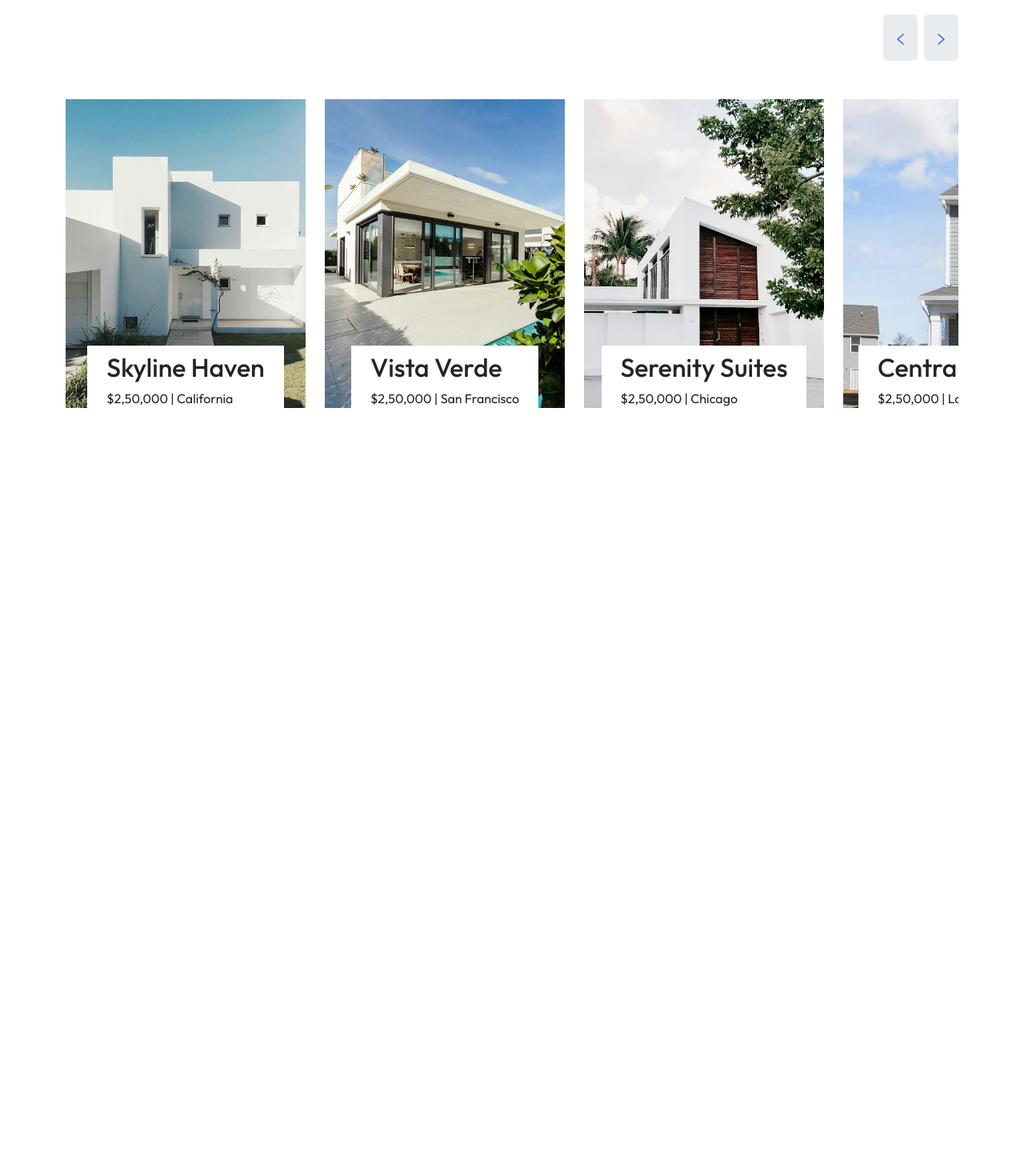
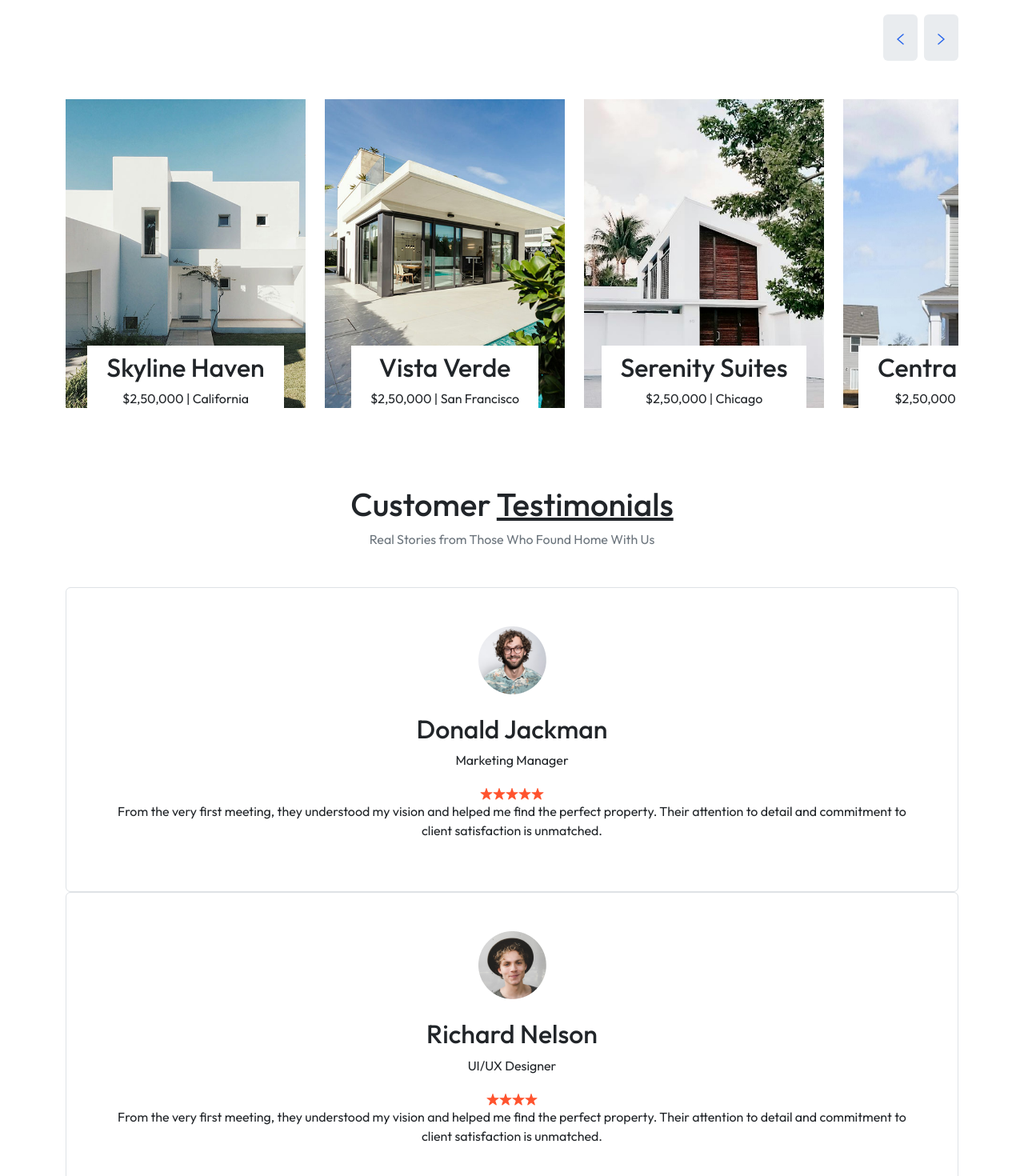
Before and after one commit to Giftyaning/Real-Estates-Website, a React (Vite) app: page / in a window 1280 px wide. Shown: the part 1800-3270 px from the top of the page at 80% size. Before the commit the page ends 2382 px from the top, so only its background shows below. Built offline with nearby package versions, Linux system fonts and the light colour scheme.

Commit message:
Testimonials

```diff
--- a/src/App.jsx
+++ b/src/App.jsx
@@ -3,6 +3,7 @@ import"./../node_modules/bootstrap/dist/css/bootstrap.min.css"
 import Header from './components/Header'
 import About from './components/About'
 import Projects from './components/Projects'
+import Testimonials from './components/Testimonials'
 
 function App() {
   const [count, setCount] = useState(0)
@@ -12,6 +13,7 @@ function App() {
       <Header />
       <About />
       <Projects />
+      <Testimonials />
     </div>
   )
 }
--- a/src/components/Projects.jsx
+++ b/src/components/Projects.jsx
@@ -31,7 +31,7 @@ const Projects = () => {
 
   return (
     <div
-      className="container d-flex flex-column mx-auto py-4 md:px-20 w-100 overflow-hidden lg:px-32"
+      className="container d-flex flex-column align-items-center text-center mx-auto py-4 md:px-20 w-100 overflow-hidden lg:px-32"
       id="Projects"
     >
       <h1>
@@ -69,10 +69,11 @@ const Projects = () => {
 
       {/* Slider Container */}
       <div className="overflow-hidden">
-        <div className="d-flex flex-nowrap transition"
-            style={{
-                transform: `translateX(-${(currentIndex * 100) / cardsToShow}%)`
-            }}
+        <div
+          className="d-flex flex-nowrap transition"
+          style={{
+            transform: `translateX(-${(currentIndex * 100) / cardsToShow}%)`,
+          }}
         >
           {projectsData.map((project, index) => (
             <div
--- /dev/null
+++ b/src/components/Testimonials.jsx
@@ -0,0 +1,45 @@
+import React from 'react'
+import { assets, testimonialsData } from '../assets/assets';
+
+
+const Testimonials = () => {
+  return (
+    <div
+      className="container d-flex flex-column align-items-center text-center mx-auto py-4 md:px-20 w-100 overflow-hidden lg:px-32"
+      id="Testimonials"
+    >
+      <h1>
+        Customer <span className="text-decoration-underline">Testimonials</span>
+      </h1>
+      <p className="text-secondary mw-100 mb-5">
+        Real Stories from Those Who Found Home With Us
+      </p>
+
+      <div className="d-flex w-100 justify-content-center g-5 flex-wrap">
+        {testimonialsData.map((testimonial, index) => (
+          <div
+            key={index}
+            className="mw-25 border border-shadow rounded px-5 py-5 text-center"
+          >
+            <img
+              className="w-5 h-5 rounded-full mx-auto mb-4"
+              src={testimonial.image}
+              alt={testimonial.alt}
+            />
+            <h2>{testimonial.name}</h2>
+            <p>{testimonial.title}</p>
+
+            <div >
+              {Array.from({ length: testimonial.rating }, (item, index) => (
+                <img key={index} src={assets.star_icon} alt="" />
+              ))}
+            </div>
+            <p>{testimonial.text}</p>
+          </div>
+        ))}
+      </div>
+    </div>
+  );
+}
+
+export default Testimonials
```
